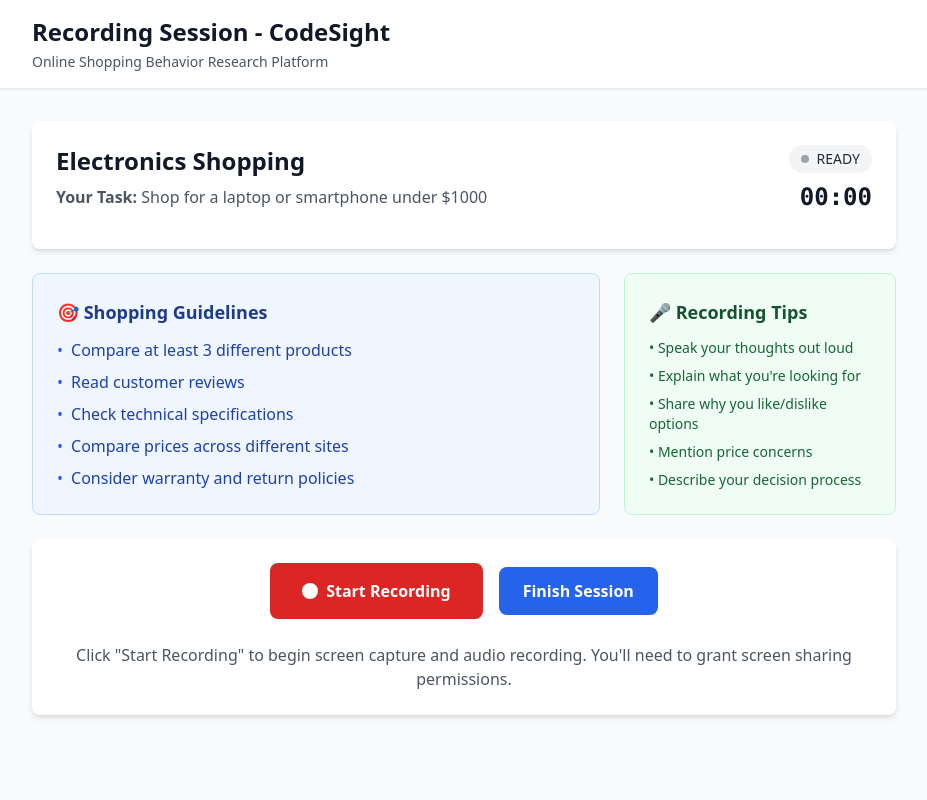
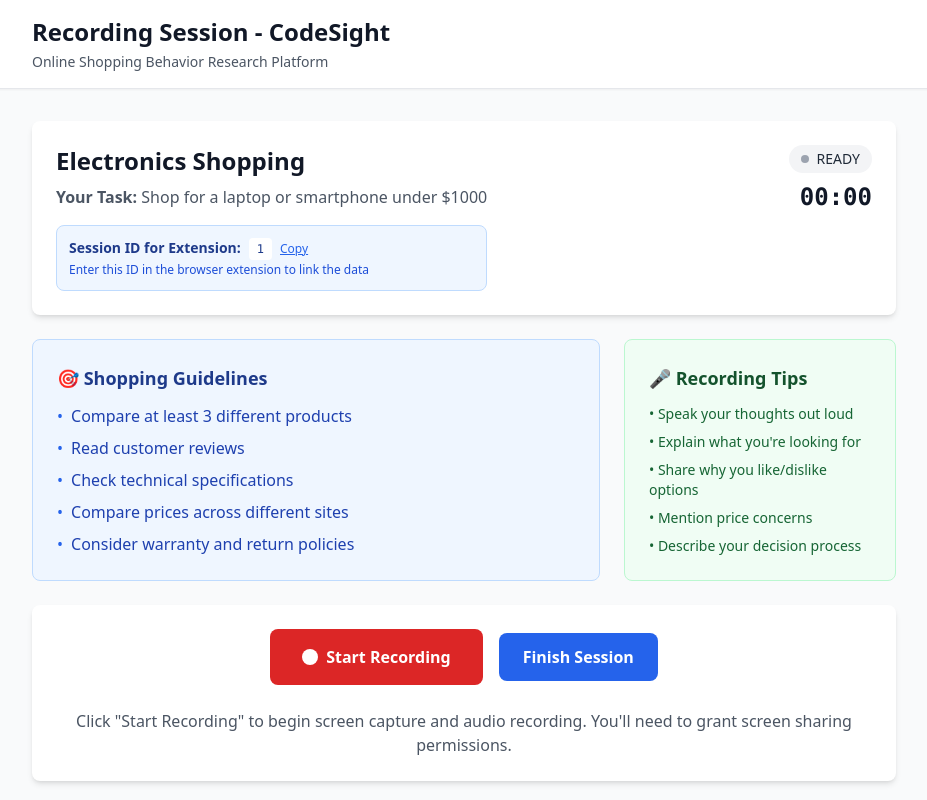
Before and after one commit to Pdamadon/codesight-unified-backend, a React (Vite) app in the folder frontend/: page /recording in a window 1280 px wide. Shown: the top 800 px of the page, without its empty margins (176-1103 px from the left). Built offline with nearby package versions, Linux system fonts and the light colour scheme; no server answers; sample sign-in values are in the browser's storage.

Commit message:
Add session ID generation and display for extension linking

```diff
--- a/frontend/src/pages/Recording.tsx
+++ b/frontend/src/pages/Recording.tsx
@@ -76,6 +76,15 @@
   };
 
   const currentScenario = scenarioDetails[scenario] || scenarioDetails.electronics;
+  const [sessionId, setSessionId] = useState<string>('');
+
+  useEffect(() => {
+    // Get session ID from localStorage
+    const storedSessionId = localStorage.getItem('sessionId');
+    if (storedSessionId) {
+      setSessionId(storedSessionId);
+    }
+  }, []);
 
   useEffect(() => {
     // Initialize interaction tracker
@@ -304,6 +313,25 @@
               <p className="text-gray-600 mb-4">
                 <strong>Your Task:</strong> {currentScenario.task}
               </p>
+              {sessionId && (
+                <div className="bg-blue-50 border border-blue-200 rounded-lg p-3 mt-3">
+                  <p className="text-sm text-blue-900">
+                    <strong>Session ID for Extension:</strong>
+                    <code className="ml-2 bg-white px-2 py-1 rounded font-mono text-xs select-all">
+                      {sessionId}
+                    </code>
+                    <button
+                      onClick={() => navigator.clipboard.writeText(sessionId)}
+                      className="ml-2 text-blue-600 hover:text-blue-800 text-xs underline"
+                    >
+                      Copy
+                    </button>
+                  </p>
+                  <p className="text-xs text-blue-700 mt-1">
+                    Enter this ID in the browser extension to link the data
+                  </p>
+                </div>
+              )}
             </div>
 
             {/* Recording Status */}
--- a/frontend/src/pages/SessionReview.tsx
+++ b/frontend/src/pages/SessionReview.tsx
@@ -132,11 +132,14 @@
 
       if (sessionId) {
         try {
+          console.log('Fetching extension data for session:', sessionId);
           const extensionResponse = await apiService.getExtensionData(sessionId);
+          console.log('Extension response:', extensionResponse);
           extensionData = extensionResponse.data;
 
           // Upload extension data as JSON file
           if (extensionData) {
+            console.log('Extension data found:', extensionData);
             const trainingData = {
               sessionId: sessionId,
               workerId: workerId,
@@ -163,18 +166,27 @@
             });
 
             const dataFileName = `session-${Date.now()}-data.json`;
+            console.log('Getting upload URL for JSON file:', dataFileName);
             const dataUploadResponse = await apiService.getUploadUrl('data', dataFileName, workerId);
+            console.log('Data upload response:', dataUploadResponse);
 
             if (dataUploadResponse.success && dataUploadResponse.data) {
+              console.log('Uploading JSON to S3...');
               await apiService.uploadFile(
                 dataUploadResponse.data.uploadUrl,
                 jsonBlob,
                 (progress) => setUploadProgress(80 + progress * 0.15) // 80-95% for JSON
               );
               dataFileKey = dataUploadResponse.data.fileKey;
+              console.log('JSON uploaded successfully with key:', dataFileKey);
+            } else {
+              console.error('Failed to get upload URL for JSON data');
             }
+          } else {
+            console.log('No extension data available for this session');
           }
         } catch (error) {
+          console.error('Error handling extension data:', error);
           console.warn('No extension data found for session:', sessionId);
         }
       }
--- a/frontend/src/pages/SessionSetup.tsx
+++ b/frontend/src/pages/SessionSetup.tsx
@@ -132,6 +132,15 @@
       alert('Please select a shopping scenario.');
       return;
     }
+
+    // Generate session ID that matches extension format
+    const timestamp = Date.now().toString(36);
+    const random = Math.random().toString(36).substr(2, 5);
+    const sessionId = `cs_${timestamp}_${random}`;
+
+    // Store session ID for later use
+    localStorage.setItem('sessionId', sessionId);
+    console.log('Generated session ID:', sessionId);
 
     // Pass scenario to recording page
     navigate(`/recording?scenario=${scenario}`);
```
